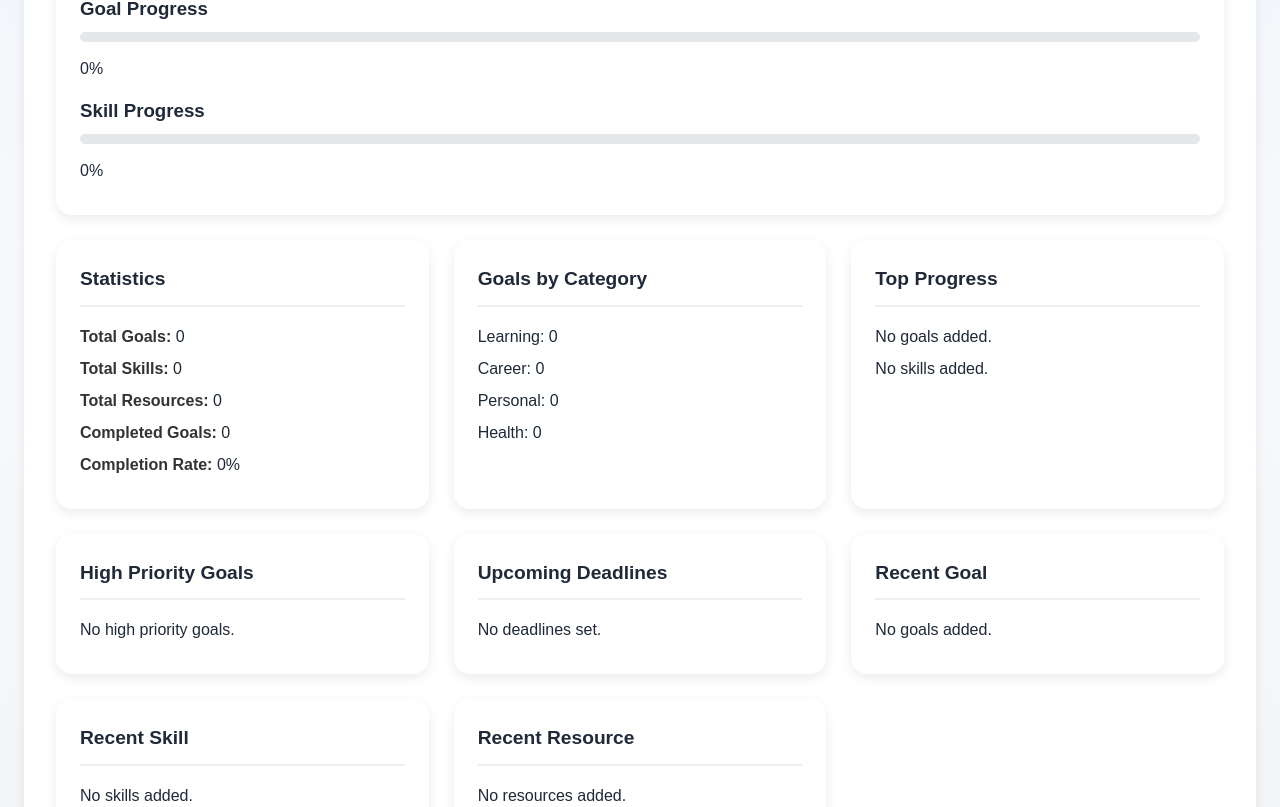
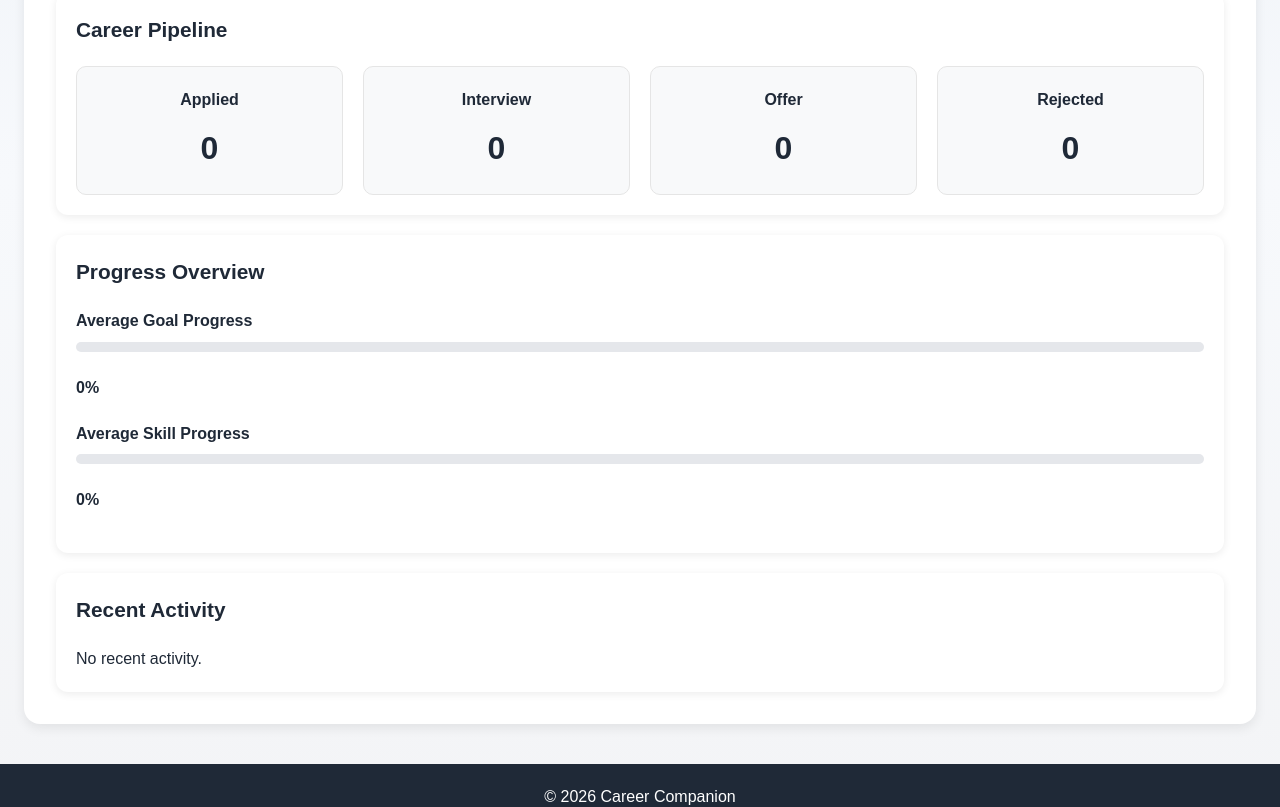
Before and after one commit to SriHarishVel/Career-Companion, a React (Vite) app in the folder frontend/: page /dashboard in a window 1280 px wide. Shown: the part 293-1100 px from the top of the page. Built offline with nearby package versions, Linux system fonts and the light colour scheme.

Commit message:
Redesign dashboard with analytics overview

```diff
--- a/frontend/src/pages/Dashboard/index.css
+++ b/frontend/src/pages/Dashboard/index.css
@@ -1,79 +1,110 @@
-.container h1 {
-    margin-bottom: 25px;
-    text-align: center;
+.dashboard-grid {
+    display: grid;
+    grid-template-columns: repeat(auto-fit, minmax(220px, 1fr));
+    gap: 20px;
 }
 
-/* Dashboard layout */
-.dashboard-grid {
-    display: grid;
-    grid-template-columns:
-        repeat(
-            auto-fit,
-            minmax(320px, 1fr)
-        );
-    gap: 25px;
-}
-
-.progress-section {
-    grid-column: 1 / -1;
-}
-
-/* Dashboard cards */
 .dashboard-section {
     background: white;
-    padding: 24px;
-    border-radius: 16px;
-    box-shadow:
-        0 4px 12px
-        rgba(0, 0, 0, 0.08);
-
-    transition:
-        transform 0.2s ease,
-        box-shadow 0.2s ease;
-}
-
-.dashboard-section:hover {
-    transform: translateY(-3px);
-
-    box-shadow:
-        0 8px 20px
-        rgba(0, 0, 0, 0.12);
+    border-radius: 12px;
+    padding: 20px;
+    margin-top: 20px;
+    box-shadow: 0 2px 8px rgba(0, 0, 0, 0.08);
 }
 
 .dashboard-section h2 {
-    margin-bottom: 18px;
-    padding-bottom: 10px;
-    border-bottom: 2px solid #eeeeee;
-    font-size: 1.2rem;
+    margin-bottom: 20px;
+    font-size: 1.3rem;
 }
 
-.dashboard-section h3 {
-    margin-top: 15px;
-    margin-bottom: 8px;
+.pipeline-grid {
+    display: grid;
+    grid-template-columns: repeat(auto-fit, minmax(180px, 1fr));
+    gap: 20px;
 }
 
-.dashboard-section p {
-    margin: 8px 0;
-    line-height: 1.5;
+.pipeline-card {
+    background: #f8f9fa;
+    border-radius: 10px;
+    padding: 20px;
+    text-align: center;
+    border: 1px solid #e5e5e5;
 }
 
-.dashboard-section strong {
-    color: #333;
+.pipeline-card h3 {
+    margin-bottom: 10px;
+    font-size: 1rem;
 }
 
-/* Progress bars */
+.pipeline-card p {
+    font-size: 2rem;
+    font-weight: bold;
+    margin: 0;
+}
+
+.progress-item {
+    margin-bottom: 20px;
+}
+
+.progress-item p {
+    margin-bottom: 8px;
+    font-weight: 600;
+}
+
 .progress-bar {
     width: 100%;
-    height: 12px;
-    background-color: #e5e7eb;
+    height: 10px;
+    background: #e5e7eb;
     border-radius: 999px;
     overflow: hidden;
-    margin-top: 8px;
 }
 
 .progress-fill {
     height: 100%;
-    background-color: #4f46e5;
-    border-radius: 999px;
+    background: #3b82f6;
+    border-radius: inherit;
     transition: width 0.3s ease;
 }
+
+.progress-item span {
+    display: inline-block;
+    margin-top: 8px;
+    font-weight: bold;
+}
+
+.activity-grid {
+    display: grid;
+    grid-template-columns: repeat(
+        auto-fit,
+        minmax(220px, 1fr)
+    );
+    gap: 20px;
+}
+
+.activity-card {
+    background: #f8f9fa;
+    border: 1px solid #e5e7eb;
+    border-radius: 12px;
+    padding: 18px;
+    transition: 0.2s ease;
+}
+
+.activity-card:hover {
+    transform: translateY(-2px);
+    box-shadow: 0 6px 18px rgba(0,0,0,.08);
+}
+
+.activity-type {
+    display: inline-block;
+    font-size: 0.8rem;
+    font-weight: 600;
+    color: #666;
+    text-transform: uppercase;
+    margin-bottom: 10px;
+}
+
+.activity-card h3 {
+    margin: 0;
+    font-size: 1rem;
+    word-break: break-word;
+}
--- a/frontend/src/pages/Dashboard/index.jsx
+++ b/frontend/src/pages/Dashboard/index.jsx
@@ -6,31 +6,31 @@ function Dashboard() {
     const goals = storageService.getGoals();
     const skills = storageService.getSkills();
     const resources = storageService.getResources();
+    const applications = storageService.getApplications();
 
-    const topGoal =
-        goals.length > 0
-            ? goals.reduce((best, goal) =>
-                  goal.progress > best.progress
-                      ? goal
-                      : best
-              )
-            : null;
+    const applicationStatusCounts = {
+        Applied: applications.filter(
+            app => app.status === "Applied"
+        ).length,
 
-    const topSkill =
-        skills.length > 0
-            ? skills.reduce((best, skill) =>
-                  skill.progress > best.progress
-                      ? skill
-                      : best
-              )
-            : null;
+        Interview: applications.filter(
+            app => app.status === "Interview"
+        ).length,
+
+        Offer: applications.filter(
+            app => app.status === "Offer"
+        ).length,
+
+        Rejected: applications.filter(
+            app => app.status === "Rejected"
+        ).length
+    };
 
     const averageGoalProgress =
         goals.length > 0
             ? Math.round(
                 goals.reduce(
-                      (sum, goal) =>
-                          sum + goal.progress,
+                    (sum, goal) => sum + goal.progress,
                     0
                 ) / goals.length
             )
@@ -47,106 +47,94 @@ function Dashboard() {
             )
             : 0;
 
-    // Show the nearest goal deadlines first.
-    const upcomingGoals = [...goals]
-        .filter(goal => goal.deadline)
-        .sort(
-        (a, b) =>
-            new Date(a.deadline) -
-            new Date(b.deadline)
-        )
-        .slice(0, 3);
+    const recentItems = [
+        ...goals.map(goal => ({
+            type: "Goal",
+            title: goal.title,
+            lastUpdated: goal.lastUpdated
+        })),
 
+        ...skills.map(skill => ({
+            type: "Skill",
+            title: skill.title,
+            lastUpdated: skill.lastUpdated
+        })),
 
-    const recentGoal =
-        goals.length > 0
-            ? [...goals].sort(
-                  (a, b) =>
-                      b.lastUpdated -
-                      a.lastUpdated
-              )[0]
-            : null;
+        ...resources.map(resource => ({
+            type: "Resource",
+            title: resource.title,
+            lastUpdated: resource.lastUpdated
+        })),
 
-    const recentSkill =
-        skills.length > 0
-            ? [...skills].sort(
-                  (a, b) =>
-                      b.lastUpdated -
-                      a.lastUpdated
-              )[0]
-            : null;
-
-    const recentResource =
-        resources.length > 0
-            ? [...resources].sort(
-                  (a, b) =>
-                      b.lastUpdated -
-                      a.lastUpdated
-              )[0]
-            : null;
-
-    // Count goals in each category for the dashboard summary.
-    const categoryCounts = {
-            Learning: goals.filter(
-                goal =>
-                    goal.category ===
-                    "Learning"
-            ).length,
-
-            Career: goals.filter(
-                goal =>
-                    goal.category ===
-                    "Career"
-            ).length,
-
-            Personal: goals.filter(
-                goal =>
-                    goal.category ===
-                    "Personal"
-            ).length,
-
-            Health: goals.filter(
-                goal =>
-                    goal.category ===
-                    "Health"
-            ).length
-        };
-
-    const highPriorityGoals = goals
-    .filter(
-        goal =>
-            goal.priority ===
-            "High"
-    )
+        ...applications.map(application => ({
+            type: "Application",
+            title: application.company,
+            lastUpdated: application.lastUpdated
+        }))
+    ]
+    .sort((a, b) => b.lastUpdated - a.lastUpdated)
     .slice(0, 5);
-
-    const completedGoals =
-        goals.filter(
-            goal => goal.completed
-        ).length;
-
-    const completionRate =
-        goals.length > 0
-            ? Math.round(
-                (completedGoals /
-                    goals.length) *
-                   100
-            )
-            : 0;
 
     return (
         <div className="container">
-            {/* Page title */}
             <h1>Dashboard</h1>
 
-            {/* Dashboard cards grid */}
             <div className="dashboard-grid">
+                <div className="summary-card">
+                    <h2>Goals</h2>
+                    <p>{goals.length}</p>
+                </div>
 
-                {/* Overall progress bars */}
-                <div className="dashboard-section progress-section">
-                    <h2>Overall Progress</h2>
+                <div className="summary-card">
+                    <h2>Skills</h2>
+                    <p>{skills.length}</p>
+                </div>
 
-                    <h3>Goal Progress</h3>
+                <div className="summary-card">
+                    <h2>Resources</h2>
+                    <p>{resources.length}</p>
+                </div>
+
+                <div className="summary-card">
+                    <h2>Applications</h2>
+                    <p>{applications.length}</p>
+                </div>
+
+            </div>
+
+            <div className="dashboard-section">
+                <h2>Career Pipeline</h2>
+
+                <div className="pipeline-grid">
+
+                    <div className="pipeline-card">
+                        <h3>Applied</h3>
+                        <p>{applicationStatusCounts.Applied}</p>
+                    </div>
+
+                    <div className="pipeline-card">
+                        <h3>Interview</h3>
+                        <p>{applicationStatusCounts.Interview}</p>
+                    </div>
+
+                    <div className="pipeline-card">
+                        <h3>Offer</h3>
+                        <p>{applicationStatusCounts.Offer}</p>
+                    </div>
+
+                    <div className="pipeline-card">
+                        <h3>Rejected</h3>
+                        <p>{applicationStatusCounts.Rejected}</p>
+                    </div>
+
+                </div>
+
+            </div>
+            <div className="dashboard-section">
+                <h2>Progress Overview</h2>
+
+                <div className="progress-item">
+                    <p>Average Goal Progress</p>
 
                     <div className="progress-bar">
                         <div
@@ -157,9 +145,11 @@ function Dashboard() {
                         ></div>
                     </div>
 
-                    <p>{averageGoalProgress}%</p>
+                    <span>{averageGoalProgress}%</span>
+                </div>
 
-                    <h3>Skill Progress</h3>
+                <div className="progress-item">
+                    <p>Average Skill Progress</p>
 
                     <div className="progress-bar">
                         <div
@@ -170,160 +160,34 @@ function Dashboard() {
                         ></div>
                     </div>
 
-                    <p>{averageSkillProgress}%</p>
+                    <span>{averageSkillProgress}%</span>
+
+                </div>
             </div>
 
-                {/* Total item counts */}
             <div className="dashboard-section">
-                    <h2>Statistics</h2>
+                <h2>Recent Activity</h2>
 
-                    <p>
-                        <strong>Total Goals:</strong>{" "}
-                        {goals.length}
-                    </p>
+                <div className="activity-grid">
+                    {recentItems.length > 0 ? (
+                        recentItems.map((item, index) => (
+                            <div
+                                key={index}
+                                className="activity-card"
+                            >
+                                <span className="activity-type">
+                                    {item.type}
+                                </span>
 
-                    <p>
-                        <strong>Total Skills:</strong>{" "}
-                        {skills.length}
-                    </p>
-
-                    <p>
-                        <strong>Total Resources:</strong>{" "}
-                        {resources.length}
-                    </p>
-
-                    <p>
-                        <strong>Completed Goals:</strong>{" "}
-                        {completedGoals}
-                    </p>
-
-                    <p>
-                        <strong>Completion Rate:</strong>{" "}
-                        {completionRate}%
-                    </p>
+                                <h3>{item.title}</h3>
+                            </div>
+                        ))
+                    ) : (
+                        <p>No recent activity.</p>
+                    )}
+                </div>
             </div>
 
-                {/* Goal category counts */}
-                <div className="dashboard-section">
-                    <h2>Goals by Category</h2>
-
-                    <p>Learning: {categoryCounts.Learning}</p>
-
-                    <p>Career: {categoryCounts.Career}</p>
-
-                    <p>Personal: {categoryCounts.Personal}</p>
-
-                    <p>Health: {categoryCounts.Health}</p>
-                </div>
-
-                {/* Best goal and skill progress */}
-                <div className="dashboard-section">
-                    <h2>Top Progress</h2>
-
-                    {topGoal ? (
-                        <p>
-                            <strong>Goal:</strong>{" "}
-                            {topGoal.title}
-                            {" "}
-                            ({topGoal.progress}%)
-                        </p>
-                    ) : (
-                        <p>No goals added.</p>
-                    )}
-
-                    {topSkill ? (
-                        <p>
-                            <strong>Skill:</strong>{" "}
-                            {topSkill.title}
-                            {" "}
-                            ({topSkill.progress}%)
-                        </p>
-                    ) : (
-                        <p>No skills added.</p>
-                    )}
-                </div>
-
-                {/* Displaying goals based on priority*/}
-
-                <div className="dashboard-section">
-                    <h2>High Priority Goals</h2>
-
-                    {highPriorityGoals.length > 0 ? (
-                        highPriorityGoals.map(goal => (
-                            <p key={goal.id}>
-                                {goal.title}
-                                {" "}
-                                ({goal.progress}%)
-                            </p>
-                        ))
-                    ) : (
-                        <p>
-                            No high priority goals.
-                        </p>
-                    )}
-                </div>
-
-                {/* Goals with the nearest deadlines */}
-                <div className="dashboard-section">
-                    <h2>Upcoming Deadlines</h2>
-
-                    {upcomingGoals.length > 0 ? (
-                        upcomingGoals.map(goal => (
-                            <p key={goal.id}>
-                                {goal.title}
-                                {" - "}
-                                {goal.deadline}
-                            </p>
-                        ))
-                    ) : (
-                        <p>No deadlines set.</p>
-                    )}
-                </div>
-
-                {/* Most recently updated goal */}
-                <div className="dashboard-section">
-                    <h2>Recent Goal</h2>
-
-                    {recentGoal ? (
-                        <p>
-                            {recentGoal.title}
-                            {" "}
-                            ({recentGoal.progress}%)
-                        </p>
-                    ) : (
-                        <p>No goals added.</p>
-                    )}
-                </div>
-
-                {/* Most recently updated skill */}
-                <div className="dashboard-section">
-                    <h2>Recent Skill</h2>
-
-                    {recentSkill ? (
-                        <p>
-                            {recentSkill.title}
-                            {" "}
-                            ({recentSkill.progress}%)
-                        </p>
-                    ) : (
-                        <p>No skills added.</p>
-                    )}
-                </div>
-
-                {/* Most recently updated resource */}
-                <div className="dashboard-section">
-                    <h2>Recent Resource</h2>
-
-                    {recentResource ? (
-                        <p>
-                            {recentResource.title}
-                        </p>
-                    ) : (
-                        <p>No resources added.</p>
-                    )}
-                </div>
-
-            </div>
         </div>
     );
 }
```
Lines whose indentation alone changed are shown as unchanged.
